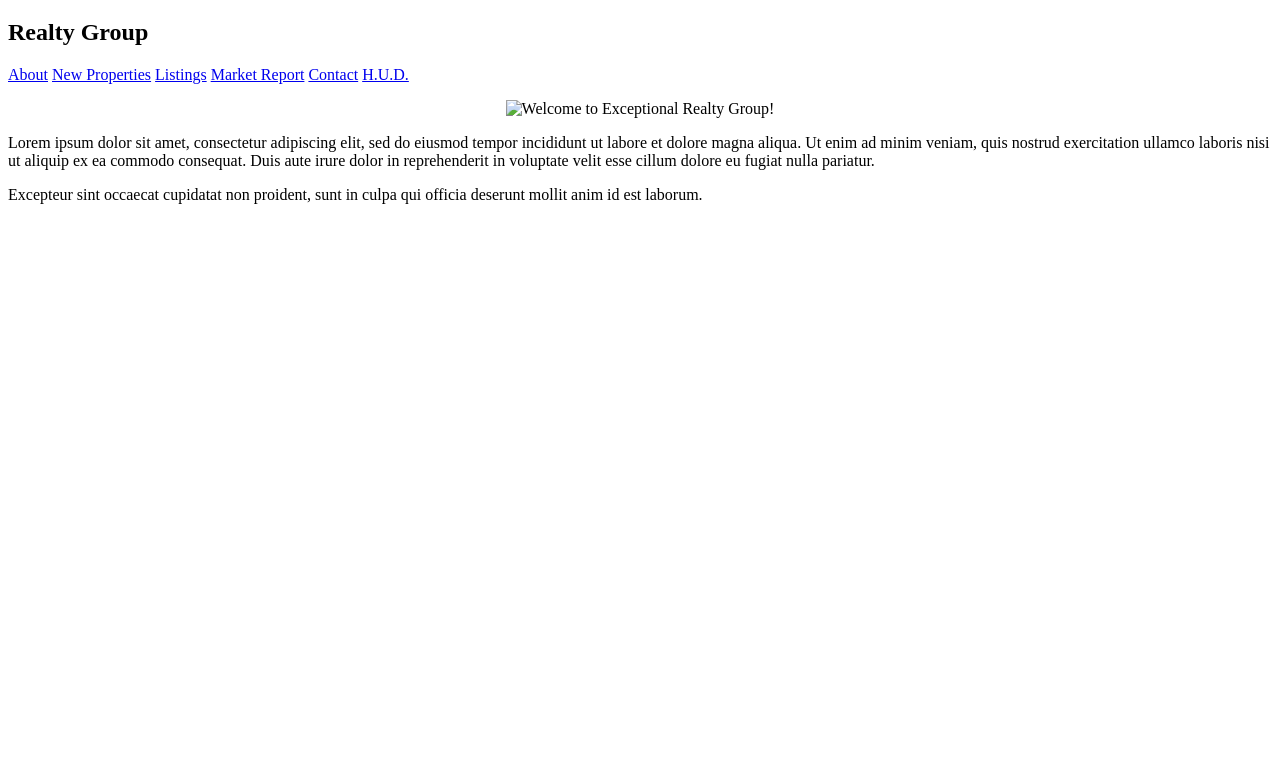
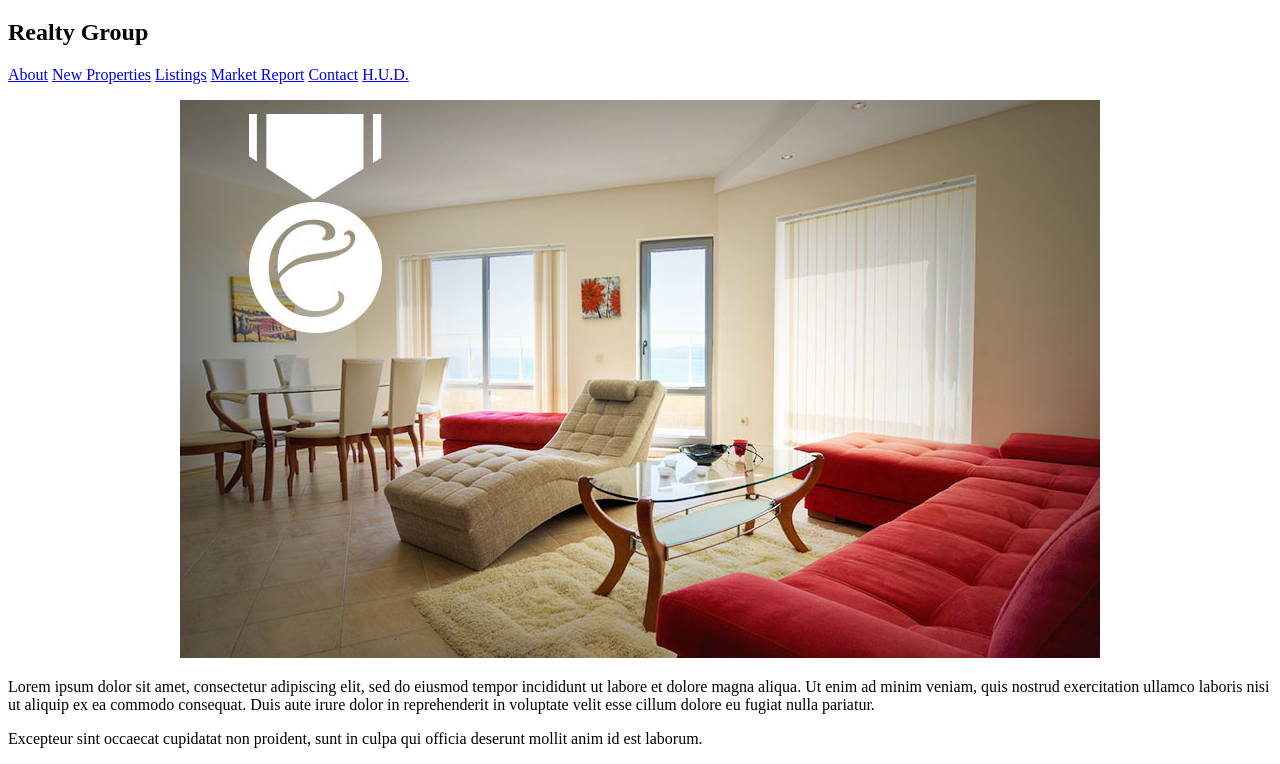
Before and after one commit to emanuelbierman/exceptional-realty, a plain HTML site: page index.html in a window 1280 px wide. Shown: the part 61-825 px from the top of the page. Before the commit the page ends 800 px from the top, so only its background shows below. Drawn offline with Linux system fonts and the light colour scheme; the site is published under a folder, as on GitHub Pages, so addresses that start at the root find nothing.

Commit message:
Trial commit in new branch

```diff
--- a/index.html
+++ b/index.html
@@ -22,7 +22,7 @@
     <a href="http://hud.gov" target='_blank'>H.U.D.</a>
 
     <p align="center">
-      <img src="/images/intro-pic.jpg" alt="Welcome to Exceptional Realty Group!" title="Our lobby on a typical busy day" width="">
+      <img src="images/intro-pic.jpg" alt="Welcome to Exceptional Realty Group!" title="Our lobby on a typical busy day">
     </p>
 
     <p>
```
